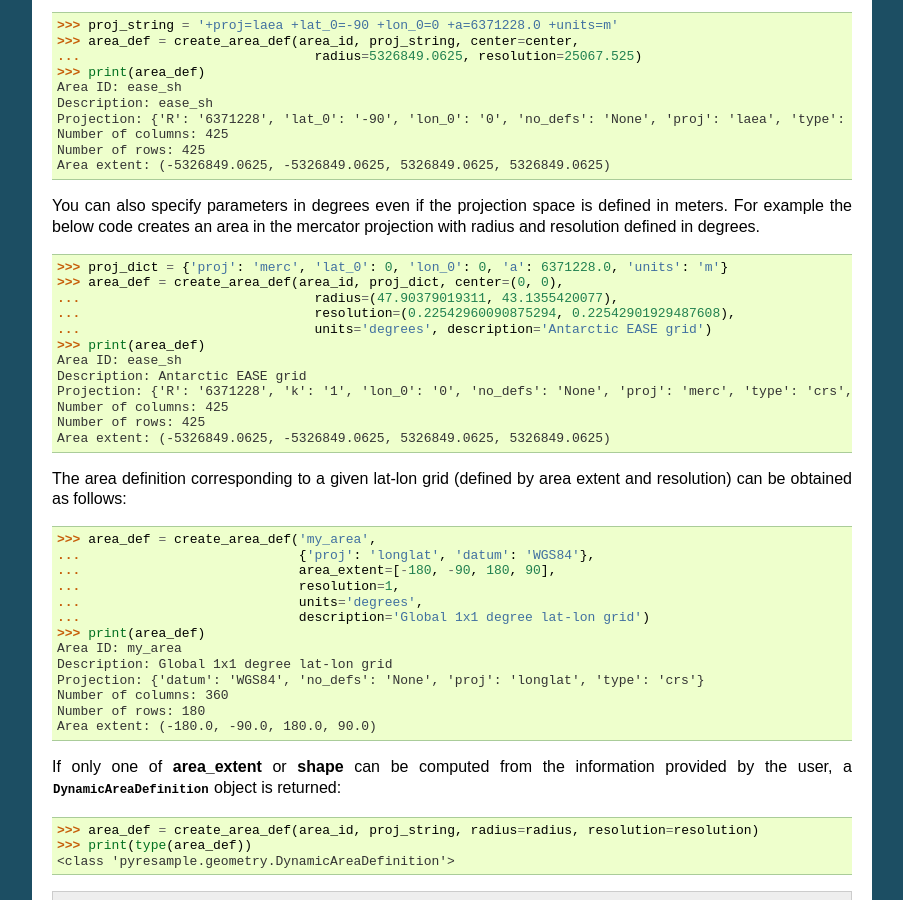
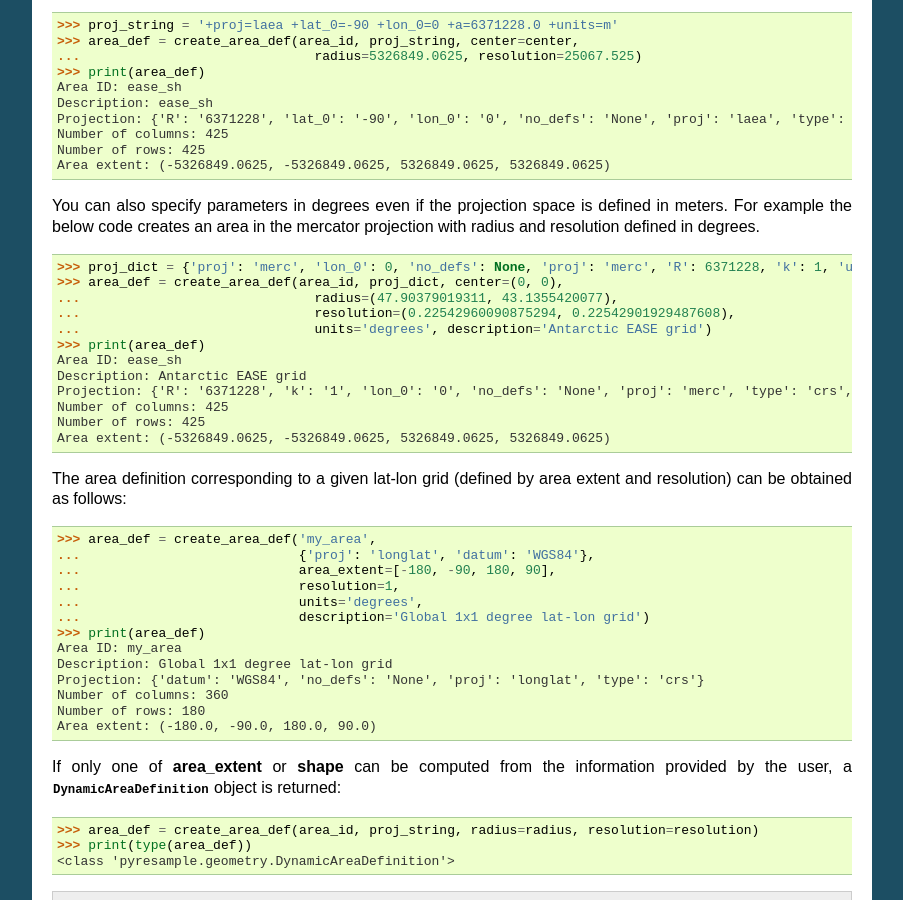
Before and after one commit to pytroll/pyresample, a Sphinx documentation site: the page built from docs/source/geometry_utils.rst, in a window 1280 px wide and 900 px high, scrolled down 1228 px. Shown: the whole window, without its empty margins (198-1101 px from the left). Built offline with Sphinx 7.4.7, drawn with Linux system fonts in a browser that asks for light colours; the version number could not be read and is left out.

Commit message:
Rearrange doctest PROJ definition so it passes with old and new PROJ versions

```diff
--- a/docs/source/geometry_utils.rst
+++ b/docs/source/geometry_utils.rst
@@ -92,7 +92,7 @@ the mercator projection with radius and resolution defined in degrees.
 
 .. doctest::
 
- >>> proj_dict = {'proj': 'merc', 'lat_0': 0, 'lon_0': 0, 'a': 6371228.0, 'units': 'm'}
+ >>> proj_dict = {'proj': 'merc', 'lon_0': 0, 'no_defs': None, 'proj': 'merc', 'R': 6371228, 'k': 1, 'units': 'm'}
  >>> area_def = create_area_def(area_id, proj_dict, center=(0, 0),
  ...                              radius=(47.90379019311, 43.1355420077),
  ...                              resolution=(0.22542960090875294, 0.22542901929487608),
```
